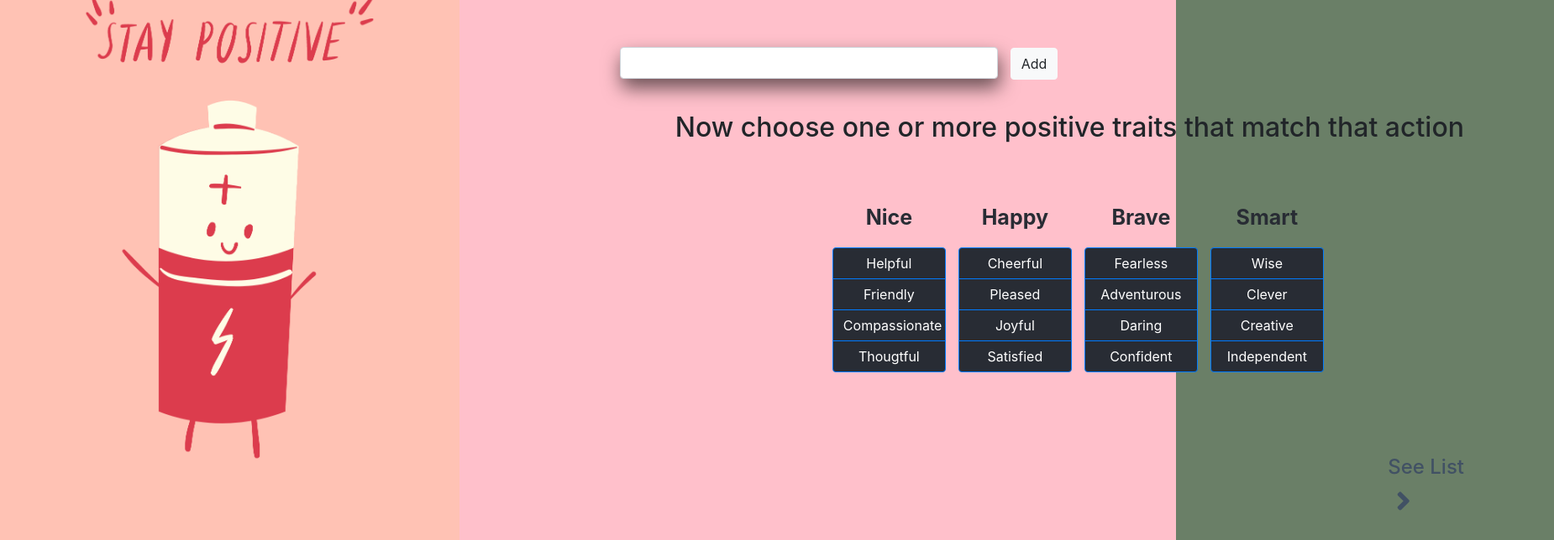
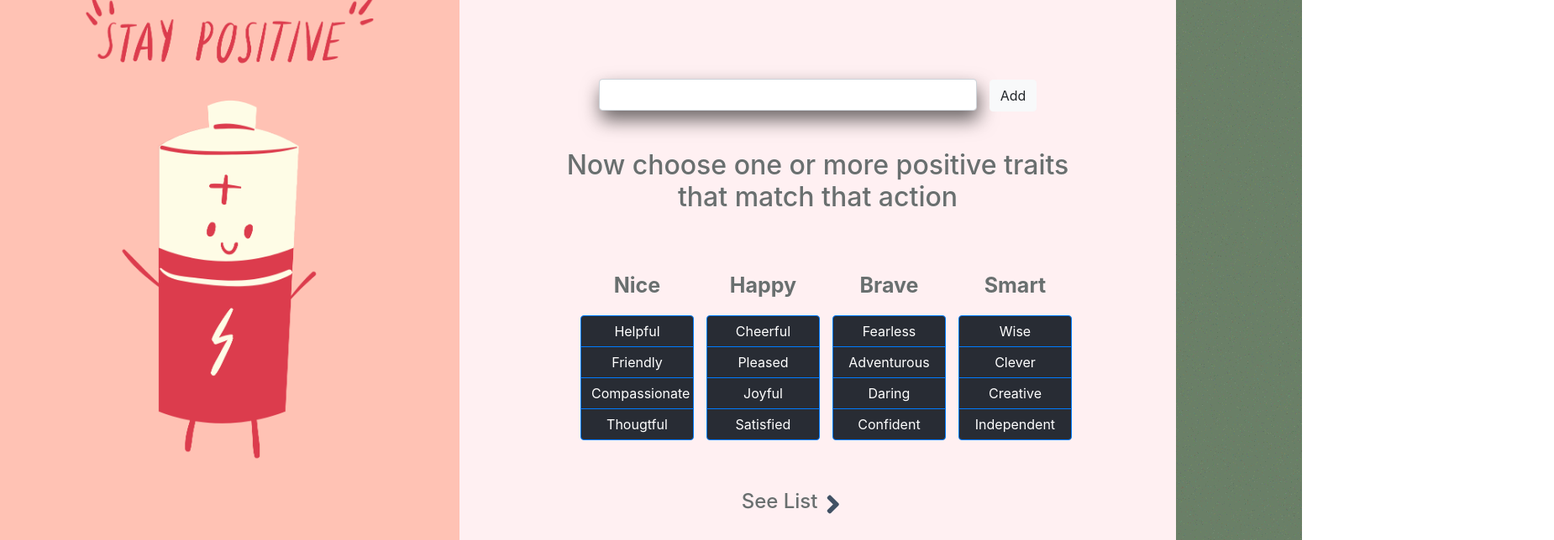
Before and after one commit to Mary0183/cognitive-app, a React (Create React App) app: page / in a window 1280 px wide. Shown: the part 180-824 px from the top of the page at 84% size, 1850 px wide, since content can reach past the window. Built offline with nearby package versions, Linux system fonts and the light colour scheme.

Commit message:
working on css

```diff
--- a/src/App.css
+++ b/src/App.css
@@ -1,15 +1,16 @@
 body {
-  background-color: #6a7f67;
+  /* background-color: #6a7f67; */
+  background-image: url("./images/noisyBackground.png");
 }
 .App {
   height: 820px;
-  background-color: pink;
+  background-color: #fff0f2;
   width: 1400px;
   margin: 0 auto;
 }
 .grid-container {
   display: grid;
-  grid-template-columns: 546.5px 1196.5px;
+  grid-template-columns: 546.5px 856.5px;
   margin-top: 40px;
 }
 
@@ -23,10 +24,12 @@ img {
 
 .grid-img-art {
   display: grid;
+  padding-top: 40px;
 }
 
 h3 {
-  color: #415164;
+  justify-self: end;
+  color: #696f6f;
   font-size: 1.5rem;
 }
 
@@ -52,8 +55,9 @@ h3 {
 
 .grid-right-arrow-button {
   display: grid;
-  justify-content: end;
-  margin-top: 40px;
+  grid-template-columns: repeat(2, 1fr);
+  width: 853.91px;
+  margin-top: 10px;
 }
 
 .left-side-image {
--- a/src/components/CurrentActivity.css
+++ b/src/components/CurrentActivity.css
@@ -1,5 +1,6 @@
 h1 {
   text-align: center;
+  color: #696f6f;
 }
 
 .Form {
@@ -7,7 +8,7 @@ h1 {
   grid-template-columns: 1fr;
   grid-gap: 60px;
   justify-items: center;
-  width: 903.91px;
+  width: 853.91px;
 }
 
 label input {
--- a/src/components/ToggleButtonTraits.css
+++ b/src/components/ToggleButtonTraits.css
@@ -9,20 +9,26 @@
   width: 135px;
 }
 
+.proj-grid-grid {
+  display: grid;
+  grid-template-rows: 25% 75%;
+  align-items: center;
+  width: 853.91px;
+}
+
 .proj-grid-wrapper {
   justify-self: center;
 }
 
-.proj-grid-grid {
-  display: grid;
-  justify-content: end;
-}
 h2 {
   text-align: center;
+  color: #696f6f;
 }
 
 .wording-traits {
   text-align: center;
+  width: 620px;
+  justify-self: center;
 }
 .proj-grid {
   display: grid;
@@ -38,7 +44,7 @@ h2 {
   text-align: center;
   font-size: 25px;
   font-weight: bold;
-  color: #282c34;
+  color: #696f6f;
 }
 
 .btn-primary:not(:disabled):not(.disabled).active.nice {
@@ -54,5 +60,5 @@ h2 {
 }
 
 p {
-  color: #282c34;
+  color: #696f6f;
 }
--- a/src/components/UserActivityList.css
+++ b/src/components/UserActivityList.css
@@ -4,6 +4,7 @@
 
 h2 {
   margin-top: 70px;
+  color: #696f6f;
 }
 .grid-left-arrow-button {
   display: grid;
```
Also changed, not shown: src/images/noisyBackground.png (added), 1 other file (tests, documents, lock files or other folders).
